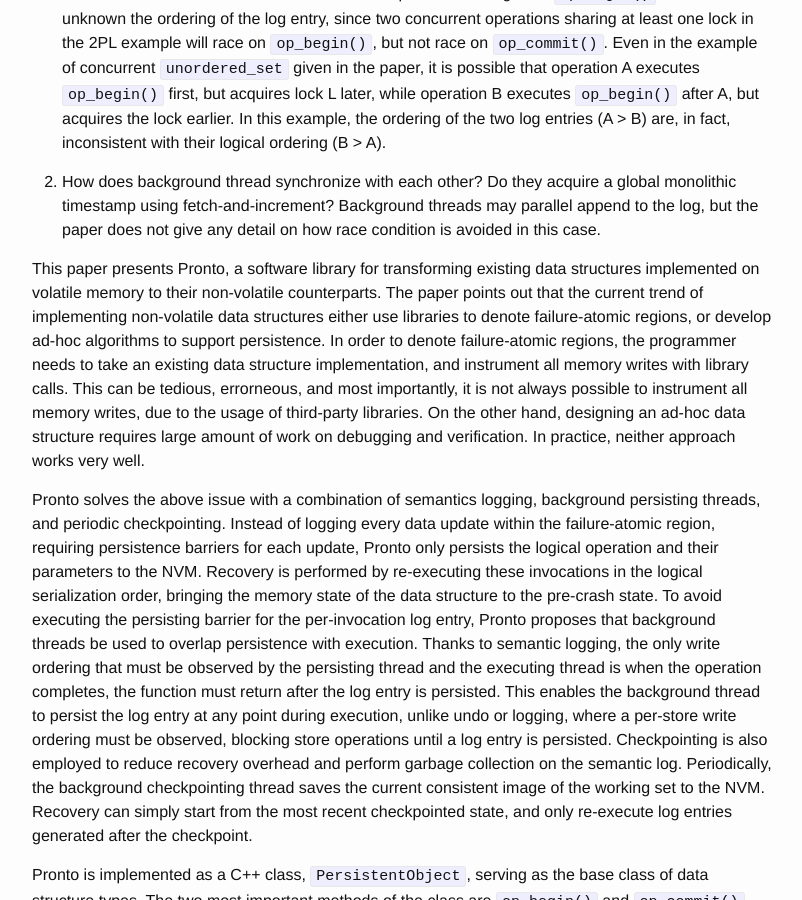
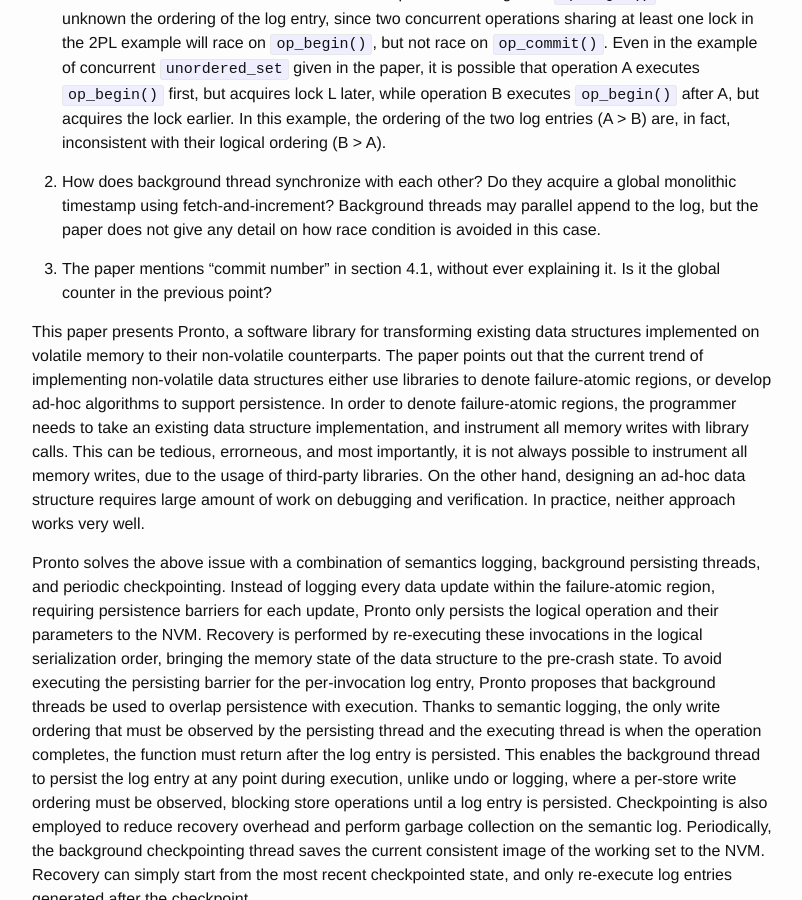
Before and after one commit to wangziqi2013/wangziqi2013.github.io, a Jekyll site: the page built from _posts/2020-08-26-pronto.markdown, in a window 1280 px wide and 900 px high, scrolled down 862 px. Shown: the whole window, without its empty margins (238-1040 px from the left). Built offline with Jekyll 4.4.1, drawn with Linux system fonts in a browser that asks for light colours.

Commit message:
Adding lowlight

```diff
--- a/_posts/2020-08-26-pronto.markdown
+++ b/_posts/2020-08-26-pronto.markdown
@@ -40,6 +40,8 @@ version_mgmt:
    fetch-and-increment? Background threads may parallel append to the log, but the paper does not give any detail on
    how race condition is avoided in this case.
 
+3. The paper mentions "commit number" in section 4.1, without ever explaining it. Is it the global counter in the previous
+   point?
 
 This paper presents Pronto, a software library for transforming existing data structures implemented on volatile memory
 to their non-volatile counterparts. The paper points out that the current trend of implementing non-volatile data structures
```
